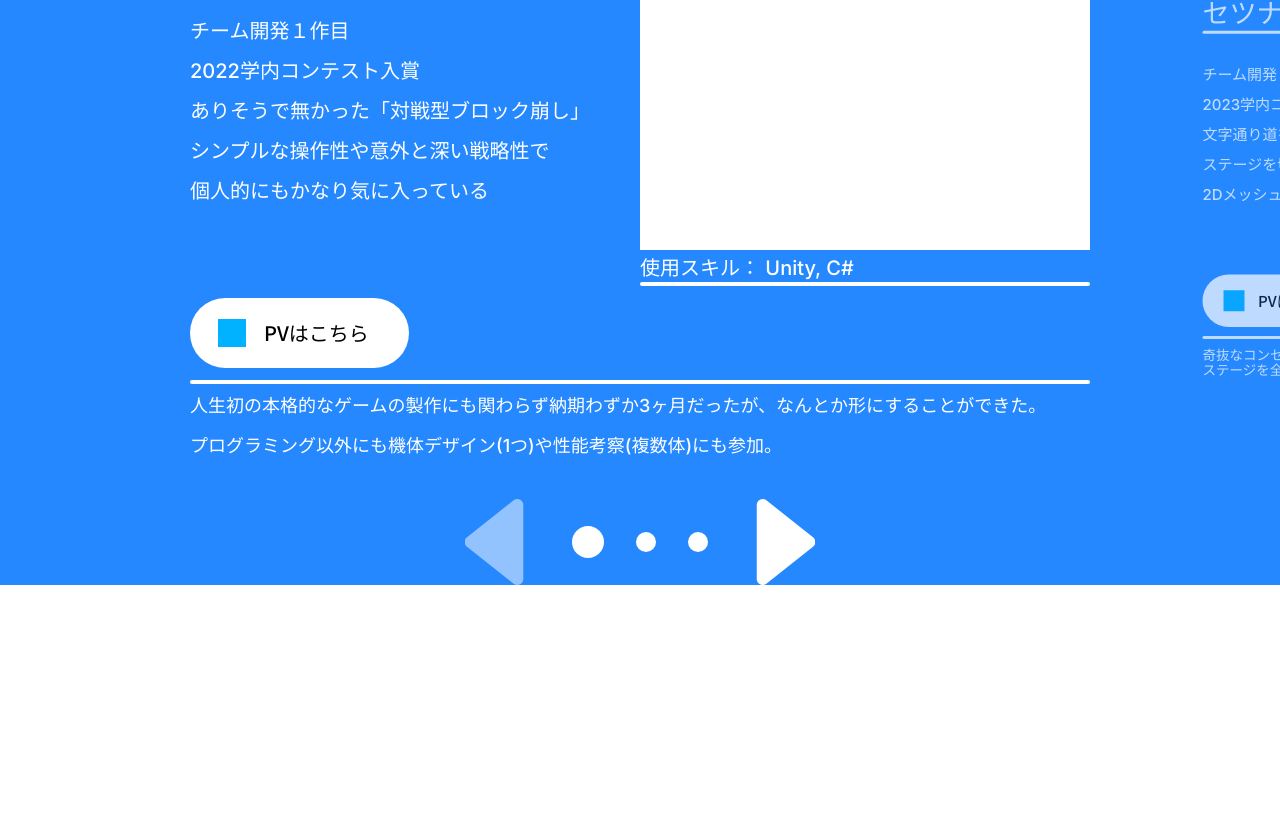
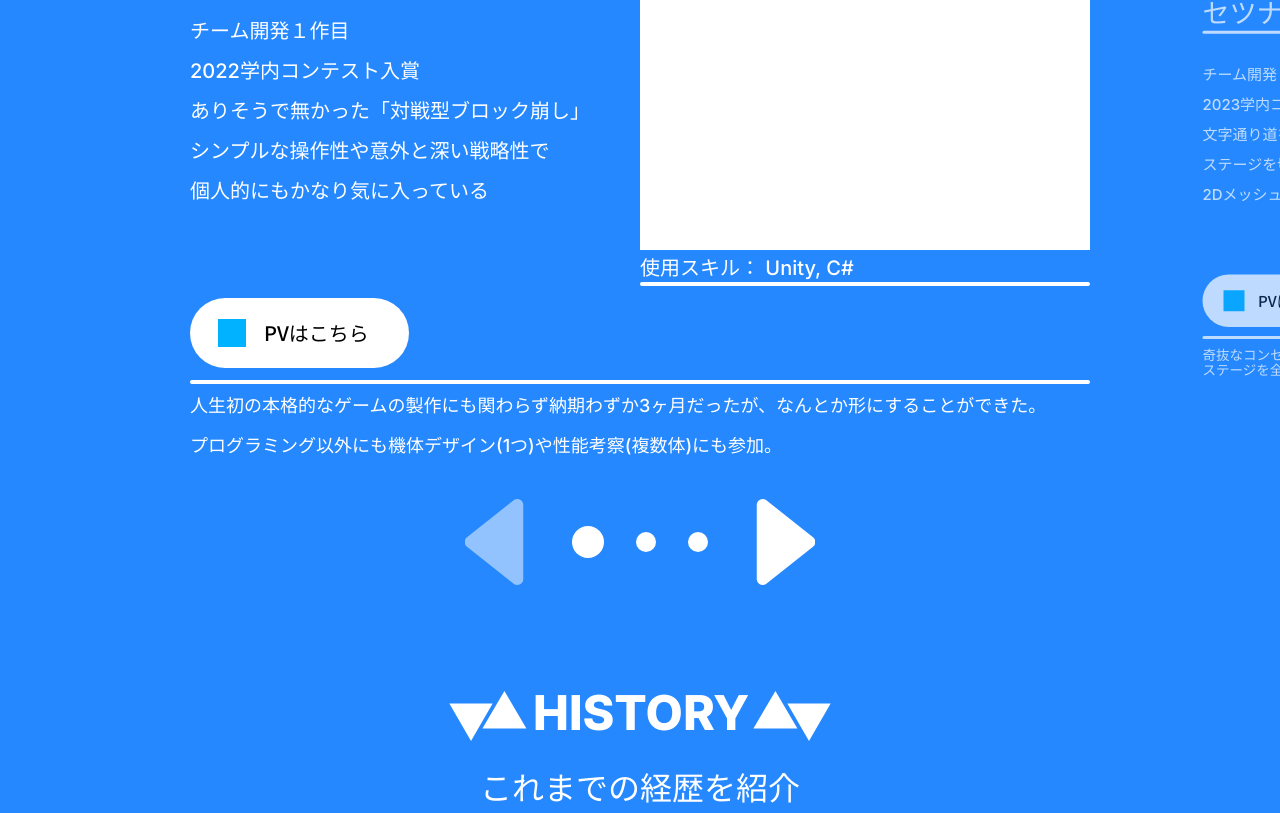
Before and after one commit to matsuriku420/portfolio, a Next.js app: page / in a window 1280 px wide. Shown: the part 2030-2843 px from the top of the page. Before the commit the page ends 2615 px from the top, so only its background shows below. Built offline with nearby package versions, Linux system fonts and the light colour scheme.

Commit message:
history/経歴セクションの枠組みを作成

```diff
--- a/src/app/page.tsx
+++ b/src/app/page.tsx
@@ -1,3 +1,4 @@
+import { HistorySection } from "@/components/history/historySection";
 import { ProfileSection } from "@/components/profile/profileSection";
 import { TopSection } from "@/components/top/topSection";
 import { WorksSection } from "@/components/works/worksSection";
@@ -8,6 +9,7 @@ export default function Home() {
       <TopSection />
       <ProfileSection />
       <WorksSection />
+      <HistorySection />
     </div>
   );
 }
--- /dev/null
+++ b/src/components/history/historySection.tsx
@@ -0,0 +1,20 @@
+import { inter } from "@/app/layout";
+import { historyProps, RImage } from "@/datas/imageComponents";
+import React from "react";
+import { Timeline } from "./parts/historyTimeline";
+
+export const HistorySection: React.FC = () => {
+  return (
+    <div className="flex flex-col items-center mt-[100px]">
+      <div className="flex flex-col items-center gap-6">
+        <RImage data={historyProps} scale={0.5} />
+        <p
+          className={`${inter.className} font-semibold text-[32px] text-secondary`}
+        >
+          これまでの経歴を紹介
+        </p>
+      </div>
+      <Timeline />
+    </div>
+  );
+};
--- /dev/null
+++ b/src/components/history/parts/historyTimeline.tsx
@@ -0,0 +1,5 @@
+import React from "react";
+
+export const Timeline: React.FC = () => {
+  return <div></div>;
+};
--- a/src/datas/imageComponents.tsx
+++ b/src/datas/imageComponents.tsx
@@ -1,7 +1,7 @@
 import Image from "next/image";
 import React from "react";
 
-type RImageDatas = {
+export type RImageDatas = {
   src: string;
   alt: string;
   height: number;
@@ -65,3 +65,10 @@ export const triangleProps: RImageDatas = {
   height: 172,
   width: 118,
 };
+
+export const historyProps: RImageDatas = {
+  src: "/images/history.png",
+  alt: "history",
+  height: 112,
+  width: 776,
+};
```
Also changed, not shown: public/images/history.png (added).
